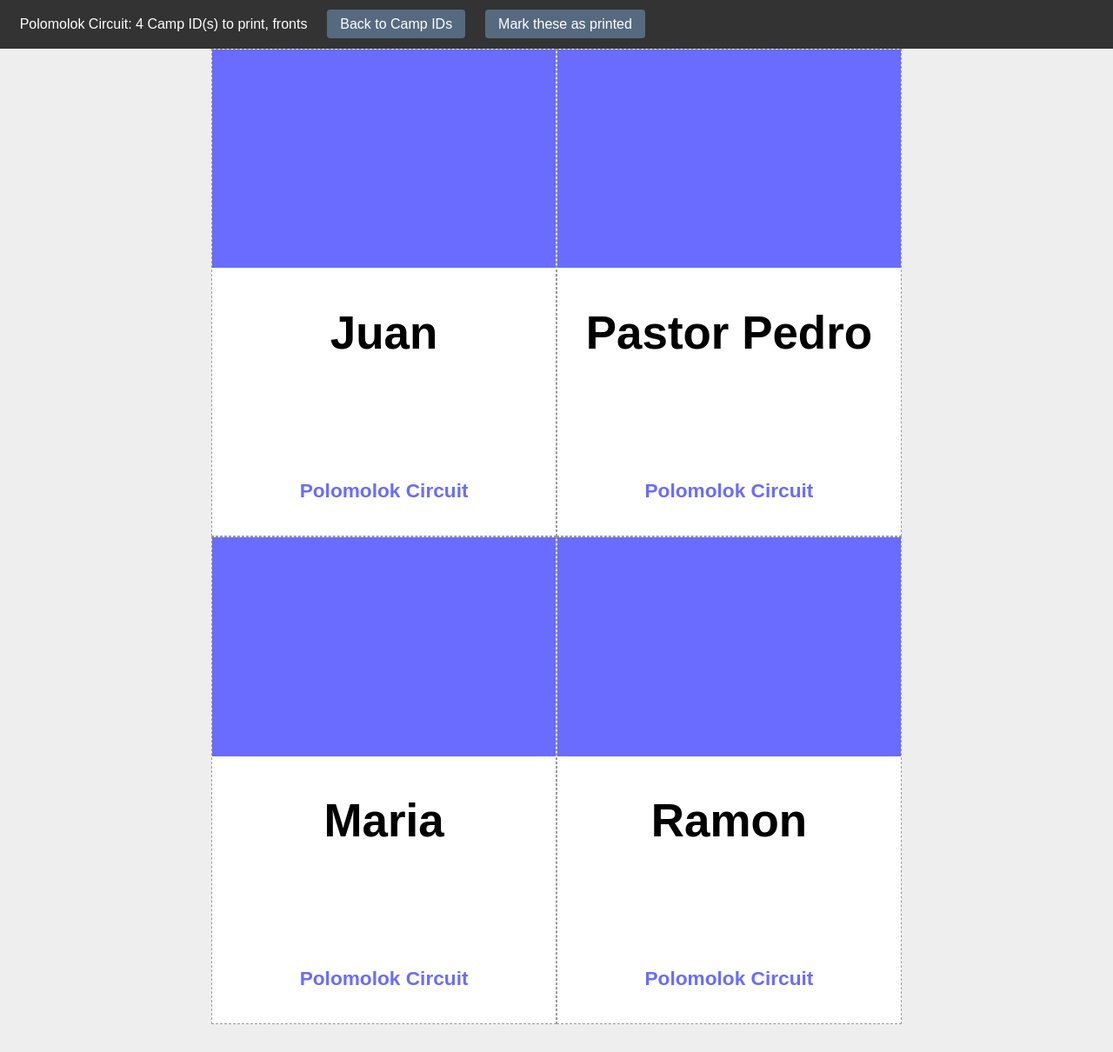
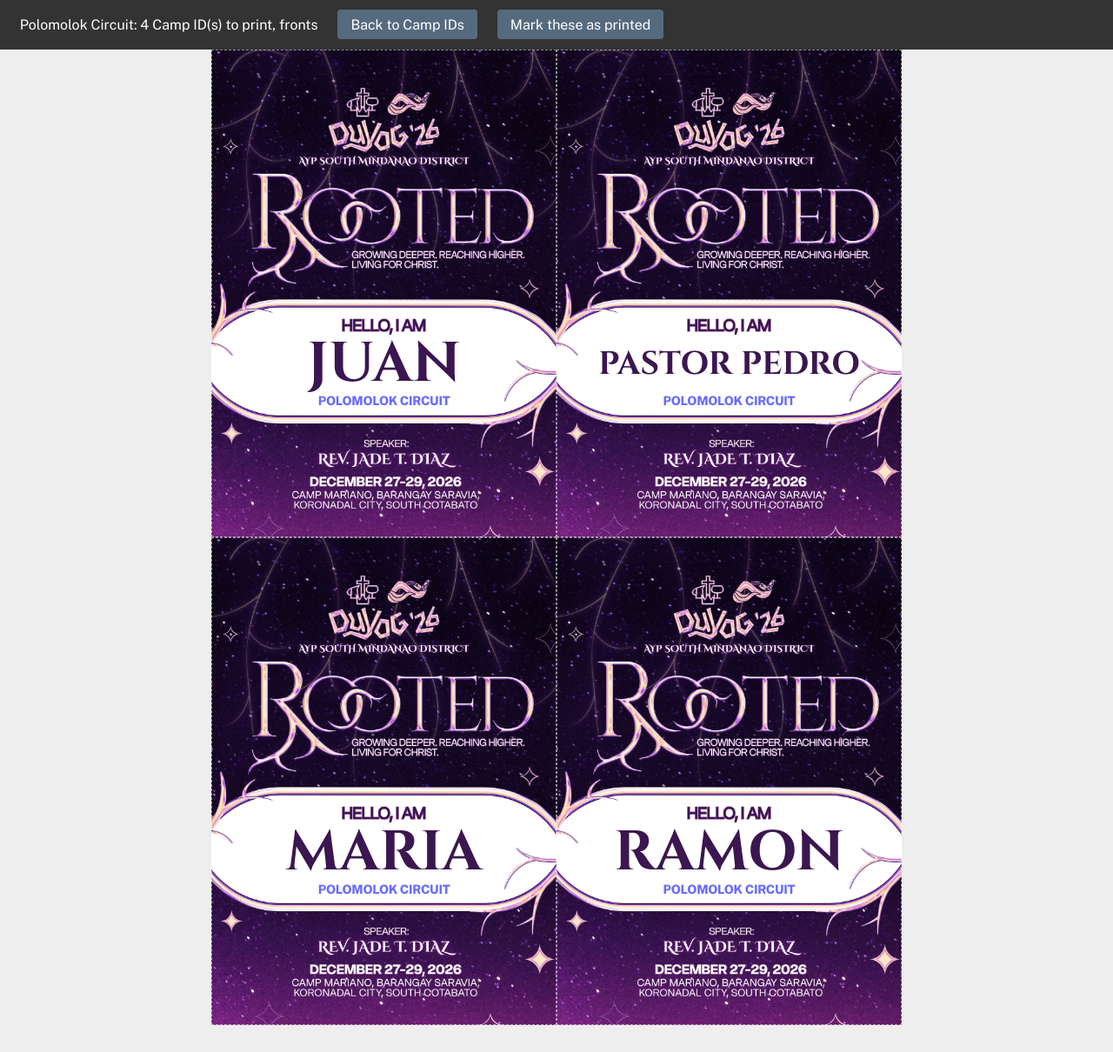
Before and after one commit to ArtemisPeter/ayp_reg, a Laravel app: page /camp-ids/1/fronts in a window 1280 px wide. Shown: the whole page at 87% size. Before the commit the page ends 1178 px from the top, so only its background shows below. Run offline with Laravel 12, Linux system fonts and the light colour scheme; a user stored in the database is signed in; data comes from the database, SQL or seed files in the repository.

Commit message:
Print Camp IDs on the DUYOG '26 Rooted artwork
Fronts show the first name and the delegate's Circuit in its assigned colour on the official design; backs carry the camp schedule with the QR code in its marked box. Card size and double-sided order are unchanged.

Co-Authored-By: Claude Opus 5.5 <noreply@anthropic.com>

```diff
--- a/resources/views/campids/backs.blade.php
+++ b/resources/views/campids/backs.blade.php
@@ -14,6 +14,7 @@
         @foreach ($sheet as $svg)
             <div class="card card-back">
                 @if ($svg !== null)
+                    <img class="art" src="{{ asset('images/camp-id/back.jpg') }}" alt="">
                     <div class="qr">{!! $svg !!}</div>
                 @endif
             </div>
--- a/resources/views/campids/fronts.blade.php
+++ b/resources/views/campids/fronts.blade.php
@@ -23,9 +23,9 @@
     <div class="sheet">
         @foreach ($sheet as $attendee)
             <div class="card card-front">
-                <div class="band" style="background: {{ $circuit->colour }}"></div>
-                <div class="first-name">{{ $attendee->first_name }}</div>
-                <div class="circuit" style="color: {{ $circuit->colour }}">{{ $circuit->name }}</div>
+                <img class="art" src="{{ asset('images/camp-id/front.jpg') }}" alt="">
+                <div class="first-name"><span>{{ $attendee->first_name }}</span></div>
+                <div class="circuit" style="color: {{ $circuit->colour }}"><span>{{ $circuit->name }}</span></div>
             </div>
         @endforeach
     </div>
--- a/resources/views/campids/styles.blade.php
+++ b/resources/views/campids/styles.blade.php
@@ -1,16 +1,39 @@
+<link rel="preconnect" href="https://fonts.googleapis.com">
+<link rel="preconnect" href="https://fonts.gstatic.com" crossorigin>
+<link href="https://fonts.googleapis.com/css2?family=Cinzel:wght@700&family=Public+Sans:wght@400;600;800&display=block" rel="stylesheet">
 <style>
     @page { size: A4 portrait; margin: 0; }
     * { box-sizing: border-box; }
     body { margin: 0; font-family: 'Public Sans', Arial, sans-serif; background: #eee; }
     .sheet { width: 210mm; height: 297mm; display: grid; grid-template-columns: 105mm 105mm; grid-template-rows: 148.5mm 148.5mm; background: #fff; margin: 0 auto 8mm; page-break-after: always; }
-    .card { position: relative; overflow: hidden; border: 0.2mm dashed #999; }
-    .card-front .band { height: 45%; }
-    .card-front .first-name { margin: 12mm 6mm 0; text-align: center; font-size: 14mm; font-weight: 700; line-height: 1.1; word-break: break-word; }
-    .card-front .circuit { position: absolute; left: 0; right: 0; bottom: 10mm; text-align: center; font-size: 6mm; font-weight: 600; }
-    .card-back { display: flex; align-items: center; justify-content: center; }
-    .card-back .qr { width: 70mm; height: 70mm; }
-    .card-back .qr svg { width: 100%; height: 100%; }
+    .card { position: relative; overflow: hidden; }
+    .card::after { content: ''; position: absolute; inset: 0; border: 0.2mm dashed rgba(255, 255, 255, .55); pointer-events: none; }
+    .card .art { position: absolute; inset: 0; width: 100%; height: 100%; display: block; }
+
+    /* Front: positions match the white name panel of public/images/camp-id/front.jpg (1230 x 1740 px at 300 dpi). */
+    .card-front .first-name { position: absolute; left: 12mm; right: 12mm; top: 88mm; height: 16mm; display: flex; align-items: center; justify-content: center; font-family: 'Cinzel', Georgia, serif; font-weight: 700; font-size: 17mm; line-height: 1; color: #3b1650; text-transform: uppercase; white-space: nowrap; }
+    .card-front .circuit { position: absolute; left: 16mm; right: 16mm; top: 105.2mm; text-align: center; font-family: 'Public Sans', Arial, sans-serif; font-weight: 800; font-size: 3.8mm; line-height: 1; letter-spacing: -.02em; text-transform: uppercase; white-space: nowrap; }
+
+    /* Back: the QR sits in the grey box at the top left of public/images/camp-id/back.jpg. */
+    .card-back .qr { position: absolute; left: 5.1mm; top: 14.8mm; width: 29.7mm; height: 26.4mm; display: flex; align-items: center; justify-content: center; background: #fff; }
+    .card-back .qr svg { width: 24mm; height: 24mm; }
+
     .toolbar { position: sticky; top: 0; padding: 3mm 6mm; background: #333; color: #fff; display: flex; gap: 6mm; align-items: center; z-index: 5; }
     .toolbar a, .toolbar button { color: #fff; background: #566a7f; border: 0; padding: 2mm 4mm; border-radius: 1mm; text-decoration: none; cursor: pointer; font: inherit; }
     @media print { body { background: #fff; } .sheet { margin: 0; } .toolbar { display: none; } }
 </style>
+<script>
+    /* Shrinks a long first name until it fits on one line inside the name panel. */
+    document.fonts.ready.then(() => {
+        document.querySelectorAll('.card-front .first-name, .card-front .circuit').forEach((line) => {
+            const text = line.querySelector('span');
+            let size = parseFloat(getComputedStyle(line).fontSize);
+            const minimum = size * 0.4;
+
+            while (text.offsetWidth > line.clientWidth && size > minimum) {
+                size -= 1;
+                line.style.fontSize = size + 'px';
+            }
+        });
+    });
+</script>
```
Also changed, not shown: resources/views/campids/single.blade.php (+4 -3 lines), public/images/camp-id/back.jpg (added), public/images/camp-id/front.jpg (added).
